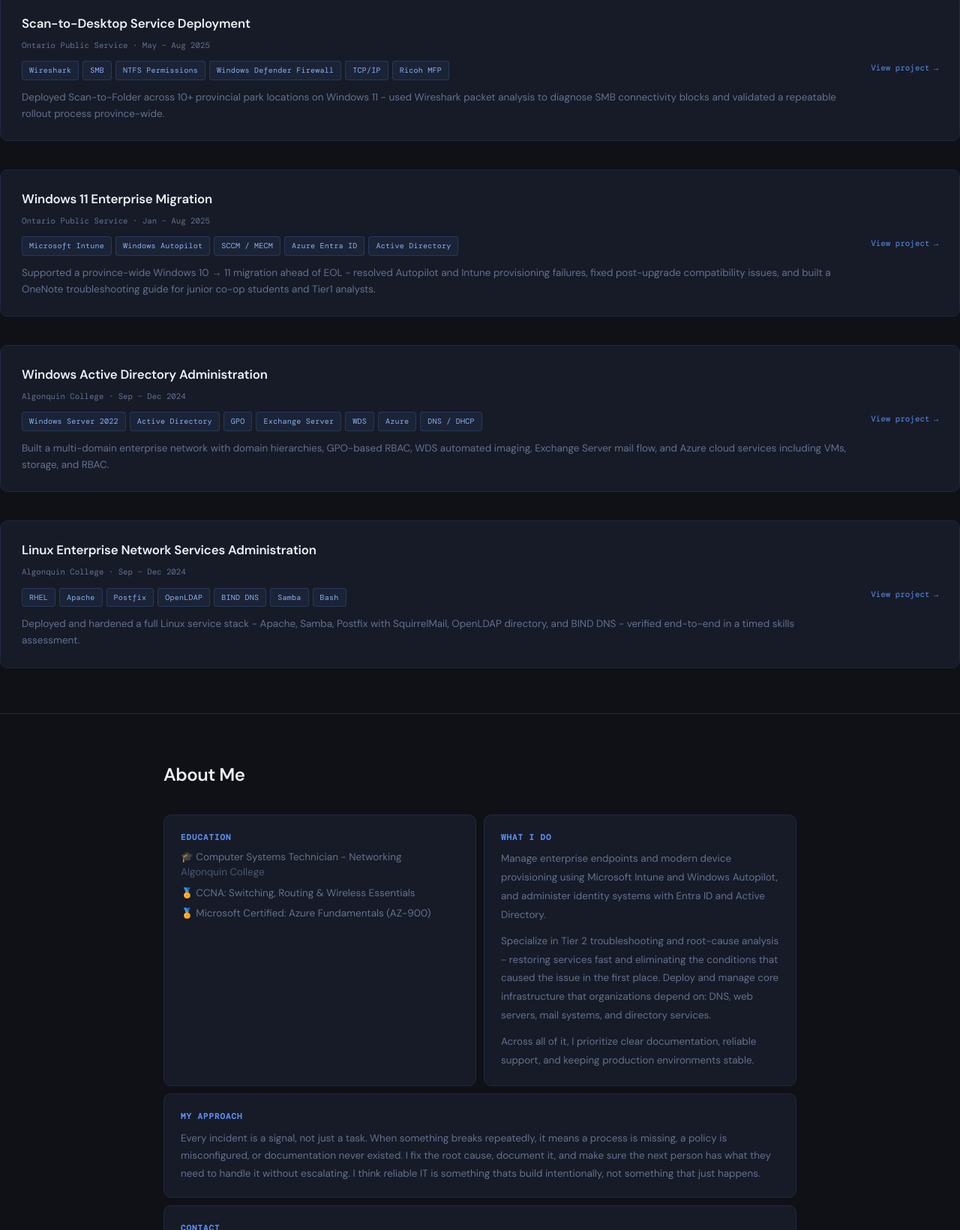
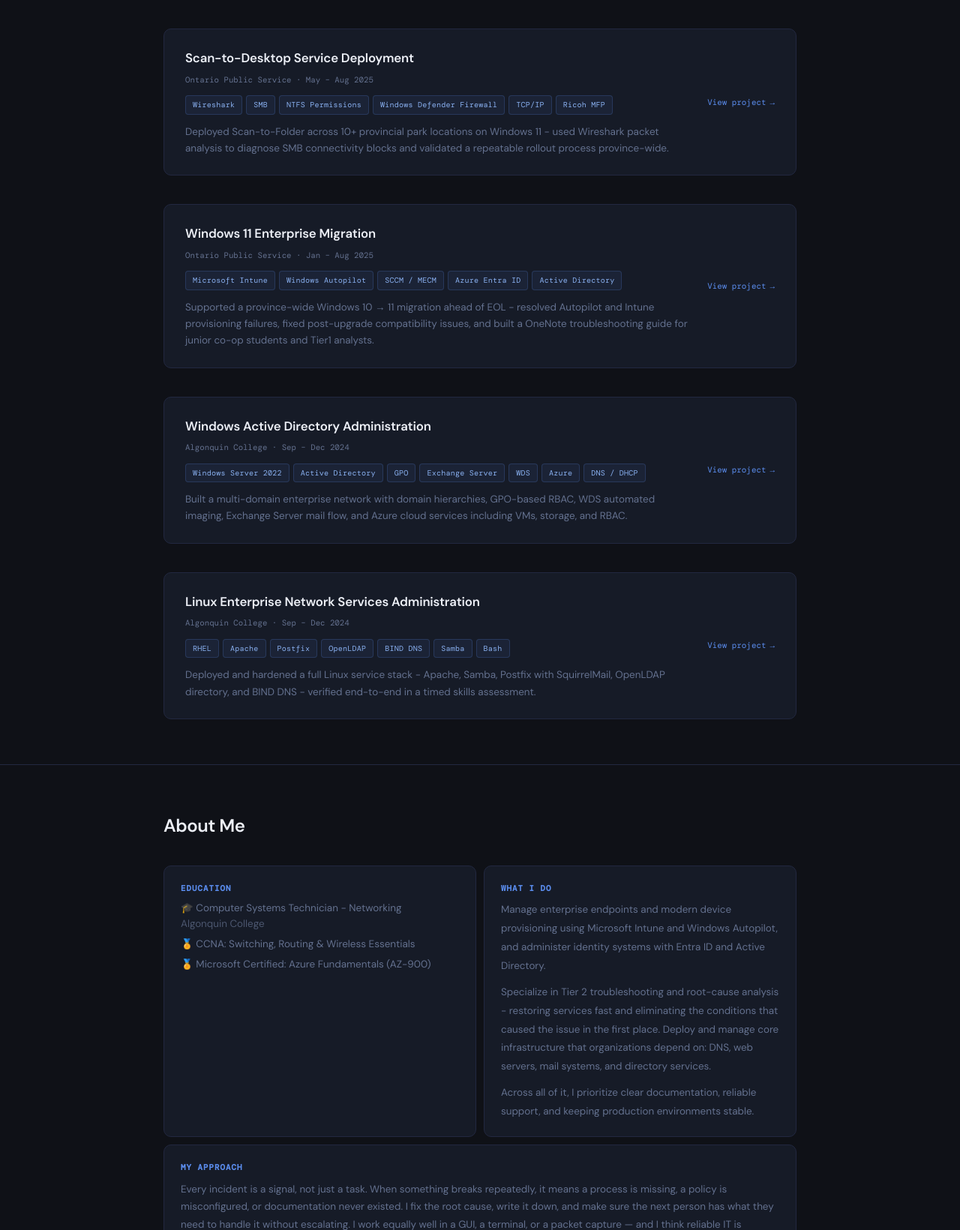
Before and after one commit to gursher-singh/gursher-singh.github.io, a plain HTML site: page index.html in a window 1280 px wide. Shown: the part 1160-2800 px from the top of the page at 75% size. Drawn offline with nearby package versions, Linux system fonts and the light colour scheme; a web font is replaced by a local one.

Commit message:
index.html

```diff
--- a/index.html
+++ b/index.html
@@ -83,6 +83,8 @@
 </section>
 <hr class="divider" />
 <section class="section" id="projects">
+  <div class="container">
+    <h2 class="section-title">Projects</h2>
     <div class="projects" style="margin-top:28px;">
 
       <a href="hybrid-cloud.html" class="project-card">
@@ -182,7 +184,7 @@
 
       <div class="about-card" style="grid-column: 1 / -1;">
         <h4>My Approach</h4>
-        <p style="font-size:0.84rem;color:var(--muted);line-height:1.75;">Every incident is a signal, not just a task. When something breaks repeatedly, it means a process is missing, a policy is misconfigured, or documentation never existed. I fix the root cause, document it, and make sure the next person has what they need to handle it without escalating. I think reliable IT is something thats build intentionally, not something that just happens.</p>
+        <p style="font-size:0.84rem;color:var(--muted);line-height:1.75;">Every incident is a signal, not just a task. When something breaks repeatedly, it means a process is missing, a policy is misconfigured, or documentation never existed. I fix the root cause, write it down, and make sure the next person has what they need to handle it without escalating. I work equally well in a GUI, a terminal, or a packet capture — and I think reliable IT is something you build deliberately, not something that just happens.</p>
       </div>
 
       <div class="about-card" style="grid-column: 1 / -1;">
```
